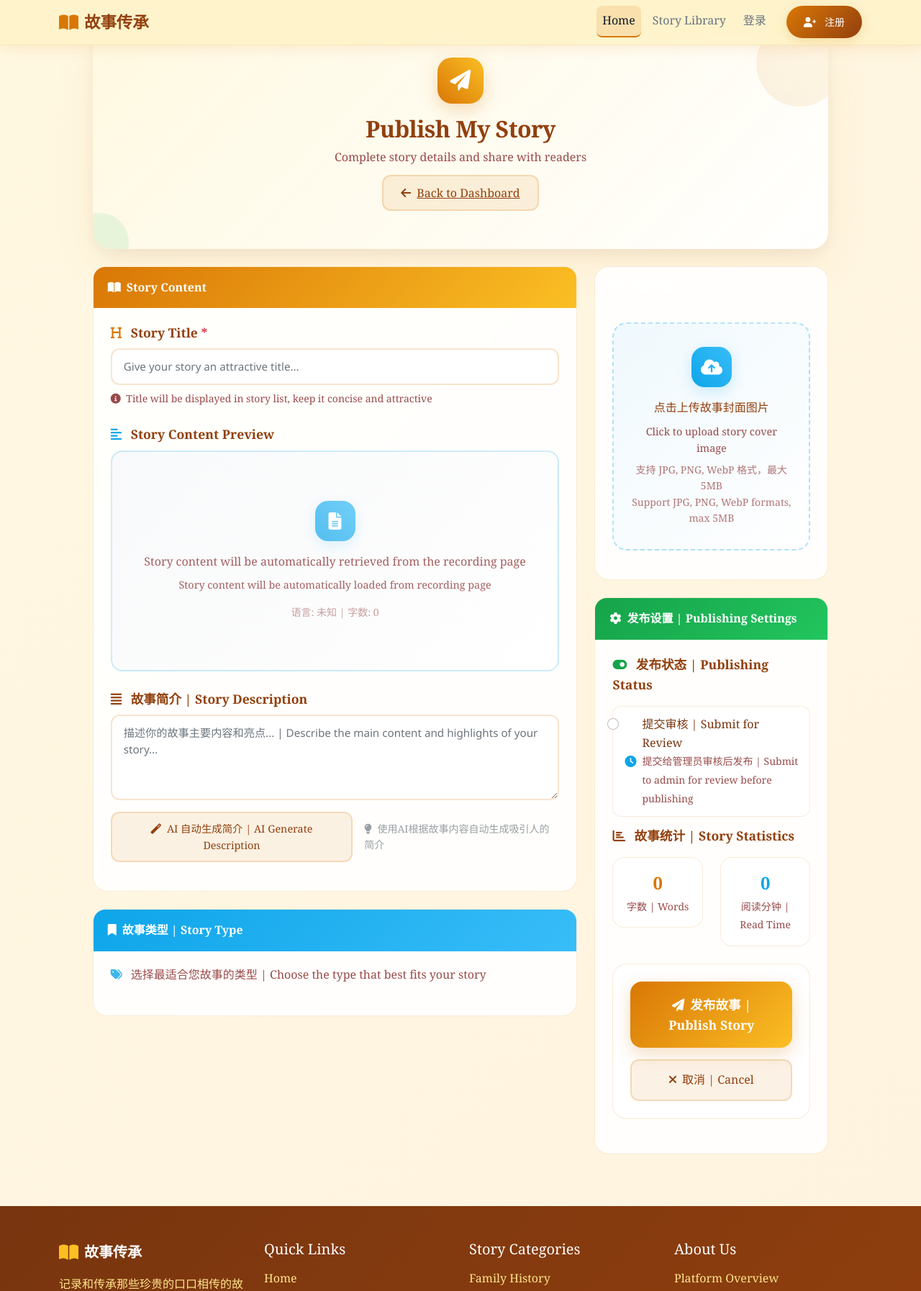
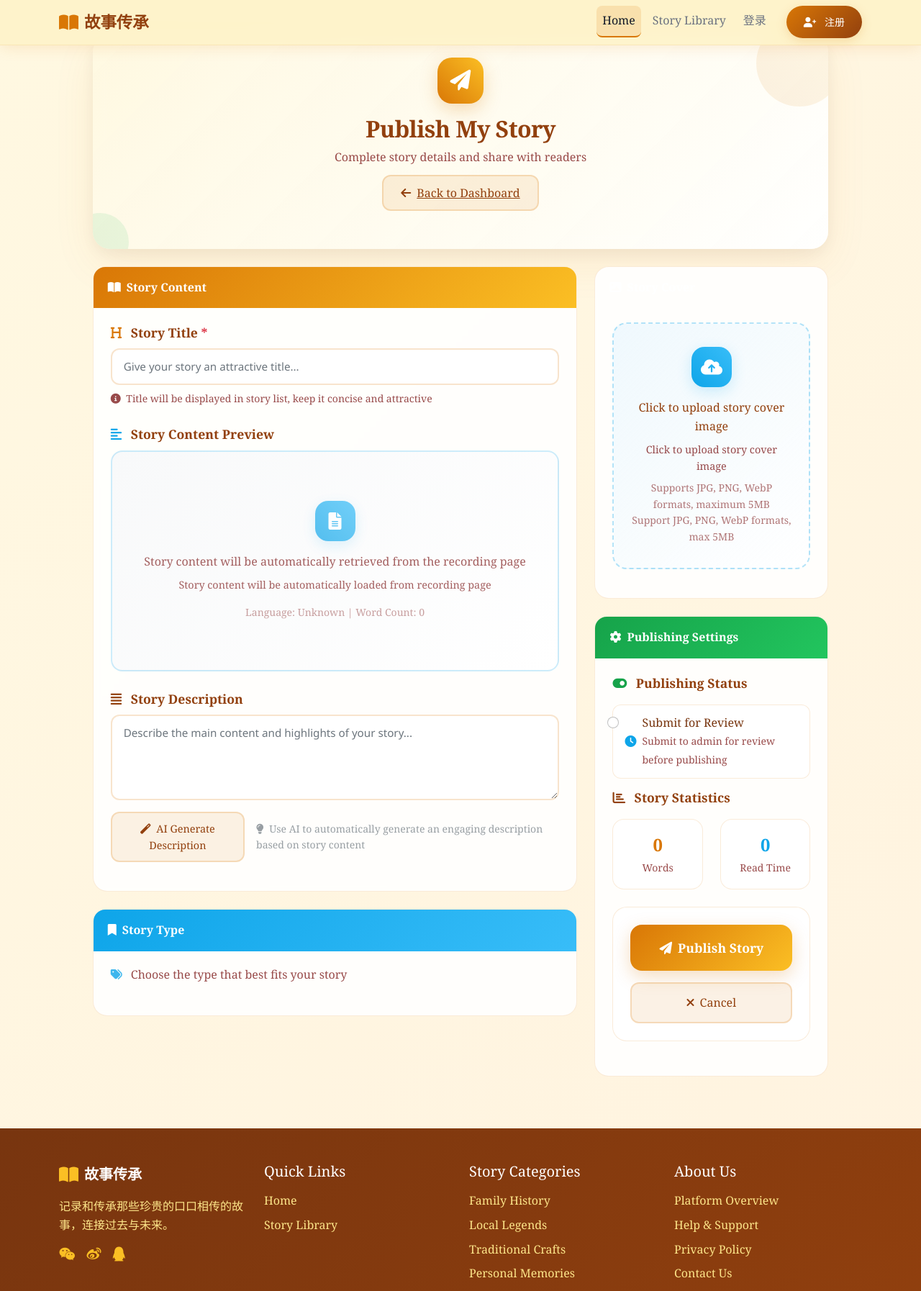
Before and after one commit to liyxianren/ai_story, a Flask app: template templates/publish_story.html in a window 1280 px wide. Shown: the top 1794 px of the page at 72% size. Run offline with Flask 3, Linux system fonts and the light colour scheme; the template is opened without the code that fills it, so the values that code supplies are empty; some libraries are stand-ins or nearby versions.

Commit message:
PUBLISH STORY NOW COMPLETELY ENGLISH - ALL Chinese Text Removed
🌍 PUBLISH STORY PAGE 100% ENGLISH COMPLETION:

✅ FINAL CLEANUP - REMOVED ALL REMAINING CHINESE:
- JavaScript comments: 高亮选中的卡片 → Highlight selected card
- Alert messages: 图片文件过大 → Image file too large
- UI buttons: 移除 | Remove → Remove
- Upload text: 点击上传故事封面图片 → Click to upload story cover image
- File format info: 支持 JPG, PNG, WebP 格式 → Supports JPG, PNG, WebP formats
- Validation alerts: 请先确保故事内容已加载 → Please ensure story content is loaded first
- Loading states: 生成中... → Generating...
- Error messages: 生成简介失败 → Failed to generate description
- Network errors: 网络错误，请稍后重试 → Network error, please try again later
- Form validation: 请输入故事标题 → Please enter story title
- Content validation: 故事内容不能为空 → Story content cannot be empty
- Type selection: 请为您的故事选择一个类型 → Please select a type for your story

🎯 FINAL VERIFICATION: grep confirms ZERO Chinese characters

📝 PUBLISH STORY STATUS: 100% ENGLISH COMPLETE
✅ All UI text and labels
✅ All error and validation messages
✅ All JavaScript alerts and prompts
✅ All loading and status messages
✅ All form placeholders and help text
✅ All comments and documentation

🚀 ACHIEVEMENT: English users now have seamless story publishing experience!

```diff
--- a/templates/publish_story.html
+++ b/templates/publish_story.html
@@ -4,7 +4,7 @@
 
 {% block extra_css %}
 <style>
-/* 发布页面现代化样式 */
+/* Publish Page Modern Styles */
 .publish-container {
     background: linear-gradient(135deg, rgba(255, 248, 225, 0.9) 0%, rgba(255, 255, 255, 0.95) 100%);
     border-radius: 24px;
@@ -215,7 +215,7 @@
     font-weight: 600;
 }
 
-/* 响应式设计 */
+/* Responsive Design */
 @media (max-width: 768px) {
     .publish-container {
         padding: 24px;
@@ -339,8 +339,8 @@
                                             <p class="mb-2" style="font-size: 1rem;">Story content will be automatically retrieved from the recording page</p>
                                             <p class="mb-0" style="font-size: 0.9rem;">Story content will be automatically loaded from recording page</p>
                                             <small class="d-block mt-3" style="opacity: 0.6;">
-                                                语言: <span id="storyLanguage" class="fw-semibold">未知</span> |
-                                                字数: <span id="wordCount" class="fw-semibold">0</span>
+                                                Language: <span id="storyLanguage" class="fw-semibold">Unknown</span> |
+                                                Word Count: <span id="wordCount" class="fw-semibold">0</span>
                                             </small>
                                         </div>
                                     </div>
@@ -354,17 +354,17 @@
                             <div class="mb-3">
                                 <label for="storyDescription" class="form-label fw-bold" style="color: var(--warm-primary-dark); font-size: 1.1rem;">
                                     <i class="fas fa-align-justify me-2" style="color: var(--warm-accent);"></i>
-                                    故事简介 | Story Description
+                                    Story Description
                                 </label>
                                 <textarea class="form-control form-control-modern" id="storyDescription" name="description"
-                                          rows="4" placeholder="描述你的故事主要内容和亮点... | Describe the main content and highlights of your story..." style="resize: vertical;"></textarea>
+                                          rows="4" placeholder="Describe the main content and highlights of your story..." style="resize: vertical;"></textarea>
                                 <div class="d-flex align-items-center mt-3">
                                     <button type="button" class="btn-modern-outline" id="generateDescriptionBtn" style="padding: 10px 20px; font-size: 0.9rem;">
-                                        <i class="fas fa-magic me-2"></i>AI 自动生成简介 | AI Generate Description
+                                        <i class="fas fa-magic me-2"></i>AI Generate Description
                                     </button>
                                     <small class="text-muted ms-3" style="opacity: 0.7;">
                                         <i class="fas fa-lightbulb me-1" style="color: var(--warm-accent);"></i>
-                                        使用AI根据故事内容自动生成吸引人的简介
+                                        Use AI to automatically generate an engaging description based on story content
                                     </small>
                                 </div>
                             </div>
@@ -373,12 +373,12 @@
                         <!-- Story Type Selection Card -->
                         <div class="modern-card">
                             <div class="card-header-modern card-header-info">
-                                <i class="fas fa-bookmark me-2"></i>故事类型 | Story Type
+                                <i class="fas fa-bookmark me-2"></i>Story Type
                             </div>
 
                             <p style="color: var(--warm-secondary); margin-bottom: 20px; opacity: 0.8;">
                                 <i class="fas fa-tags me-2" style="color: var(--warm-info);"></i>
-                                选择最适合您故事的类型 | Choose the type that best fits your story
+                                Choose the type that best fits your story
                             </p>
 
                             <!-- Story Types -->
@@ -397,7 +397,7 @@
                                         </div>
                                     </div>
                                     <p class="mb-0" style="color: var(--warm-primary-dark); font-weight: 500;">
-                                        正在加载故事类型... | Loading story types...
+                                        Loading story types...
                                     </p>
                                 </div>
                             </div>
@@ -409,7 +409,7 @@
                         <!-- Cover Image Card -->
                         <div class="modern-card">
                             <div class="card-header-modern card-header-warning">
-                                <i class="fas fa-image me-2"></i>故事封面 | Story Cover
+                                <i class="fas fa-image me-2"></i>Story Cover
                             </div>
 
                             <!-- Image Upload Area -->
@@ -426,13 +426,13 @@
                                             <i class="fas fa-cloud-upload-alt" style="font-size: 1.5rem; color: white;"></i>
                                         </div>
                                         <p style="color: var(--warm-primary-dark); font-weight: 500; margin-bottom: 8px;">
-                                            点击上传故事封面图片
+                                            Click to upload story cover image
                                         </p>
                                         <p style="color: var(--warm-secondary); font-size: 0.9rem; margin-bottom: 0; opacity: 0.8;">
                                             Click to upload story cover image
                                         </p>
                                         <small style="color: var(--warm-secondary); opacity: 0.6; margin-top: 8px; display: block;">
-                                            支持 JPG, PNG, WebP 格式，最大 5MB<br>
+                                            Supports JPG, PNG, WebP formats, maximum 5MB<br>
                                             Support JPG, PNG, WebP formats, max 5MB
                                         </small>
                                     </div>
@@ -445,14 +445,14 @@
                         <!-- Publishing Options Card -->
                         <div class="modern-card">
                             <div class="card-header-modern card-header-success">
-                                <i class="fas fa-cog me-2"></i>发布设置 | Publishing Settings
+                                <i class="fas fa-cog me-2"></i>Publishing Settings
                             </div>
 
                             <!-- Publishing Status -->
                             <div class="mb-4">
                                 <label class="form-label fw-bold" style="color: var(--warm-primary-dark); font-size: 1.1rem; margin-bottom: 16px;">
                                     <i class="fas fa-toggle-on me-2" style="color: var(--warm-success);"></i>
-                                    发布状态 | Publishing Status
+                                    Publishing Status
                                 </label>
                                 <div class="form-check form-check-modern">
                                     <input class="form-check-input" type="radio" name="status" id="statusPending" value="pending">
@@ -460,8 +460,8 @@
                                         <div class="d-flex align-items-center">
                                             <i class="fas fa-clock me-2" style="color: var(--warm-info);"></i>
                                             <div>
-                                                <div class="fw-semibold">提交审核 | Submit for Review</div>
-                                                <small style="color: var(--warm-secondary); opacity: 0.8;">提交给管理员审核后发布 | Submit to admin for review before publishing</small>
+                                                <div class="fw-semibold">Submit for Review</div>
+                                                <small style="color: var(--warm-secondary); opacity: 0.8;">Submit to admin for review before publishing</small>
                                             </div>
                                         </div>
                                     </label>
@@ -473,19 +473,19 @@
                             <div class="mb-3">
                                 <label class="form-label fw-bold" style="color: var(--warm-primary-dark); font-size: 1.1rem; margin-bottom: 16px;">
                                     <i class="fas fa-chart-bar me-2" style="color: var(--warm-accent);"></i>
-                                    故事统计 | Story Statistics
+                                    Story Statistics
                                 </label>
                                 <div class="row">
                                     <div class="col-6">
                                         <div class="stats-card">
                                             <div style="color: var(--warm-primary); font-weight: bold; font-size: 1.5rem;" id="displayWordCount">0</div>
-                                            <small style="color: var(--warm-secondary); opacity: 0.8;">字数 | Words</small>
+                                            <small style="color: var(--warm-secondary); opacity: 0.8;">Words</small>
                                         </div>
                                     </div>
                                     <div class="col-6">
                                         <div class="stats-card">
                                             <div style="color: var(--warm-info); font-weight: bold; font-size: 1.5rem;" id="readingTime">0</div>
-                                            <small style="color: var(--warm-secondary); opacity: 0.8;">阅读分钟 | Read Time</small>
+                                            <small style="color: var(--warm-secondary); opacity: 0.8;">Read Time</small>
                                         </div>
                                     </div>
                                 </div>
@@ -496,10 +496,10 @@
                         <div class="modern-card">
                             <div class="d-grid gap-3">
                                 <button type="submit" class="btn-modern-primary" style="font-size: 1.1rem; padding: 18px 32px;">
-                                    <i class="fas fa-paper-plane me-2"></i>发布故事 | Publish Story
+                                    <i class="fas fa-paper-plane me-2"></i>Publish Story
                                 </button>
                                 <button type="button" class="btn-modern-outline" onclick="window.history.back()" style="padding: 14px 24px;">
-                                    <i class="fas fa-times me-2"></i>取消 | Cancel
+                                    <i class="fas fa-times me-2"></i>Cancel
                                 </button>
                             </div>
                         </div>
@@ -516,8 +516,8 @@
         <div class="modal-content">
             <div class="modal-body text-center py-4">
                 <div class="spinner-border text-primary mb-3" role="status"></div>
-                <h5 id="loadingMessage">正在处理...</h5>
-                <p class="text-muted mb-0">请稍候，不要关闭页面</p>
+                <h5 id="loadingMessage">Processing...</h5>
+                <p class="text-muted mb-0">Please wait, do not close this page</p>
             </div>
         </div>
     </div>
@@ -553,8 +553,8 @@ function loadStoryFromSession() {
             const content = data.polished_content || data.transcription || '';
             const isPolished = !!data.polished_content;
             const badge = isPolished ?
-                '<span class="badge bg-success mb-2"><i class="fas fa-magic me-1"></i>AI润色版本 | AI Polished</span>' :
-                '<span class="badge bg-warning text-dark mb-2"><i class="fas fa-microphone me-1"></i>原始转录 | Raw Transcription</span>';
+                '<span class="badge bg-success mb-2"><i class="fas fa-magic me-1"></i>AI Polished</span>' :
+                '<span class="badge bg-warning text-dark mb-2"><i class="fas fa-microphone me-1"></i>Raw Transcription</span>';
 
             contentPreview.innerHTML = `
                 <div class="p-3">
@@ -571,12 +571,12 @@ function loadStoryFromSession() {
 
         if (storyContent) storyContent.value = data.polished_content || data.transcription || '';
         if (languageCode) languageCode.value = data.language || 'zh-CN';
-        if (languageName) languageName.value = data.language_name || '中文';
+        if (languageName) languageName.value = data.language_name || 'Chinese';
 
         // Update language display
         const storyLanguage = document.getElementById('storyLanguage');
         if (storyLanguage) {
-            storyLanguage.textContent = data.language_name || '中文';
+            storyLanguage.textContent = data.language_name || 'Chinese';
         }
 
         // Calculate and display word count
@@ -620,16 +620,16 @@ async function loadStoryTypes() {
             renderStoryTypes(data.story_types);
         } else {
             document.getElementById('storyTypes').innerHTML =
-                '<div class="alert alert-warning">加载故事类型失败，请刷新页面重试</div>';
+                '<div class="alert alert-warning">Failed to load story types, please refresh and try again</div>';
         }
     } catch (error) {
         console.error('Failed to load story types:', error);
         document.getElementById('storyTypes').innerHTML =
-            '<div class="alert alert-danger">网络错误，无法加载故事类型</div>';
+            '<div class="alert alert-danger">Network error, unable to load story types</div>';
     }
 }
 
-// Render story types - 现代化设计
+// Render story types - Modern Design
 function renderStoryTypes(storyTypes) {
     const container = document.getElementById('storyTypes');
     container.innerHTML = '';
@@ -666,12 +666,12 @@ function renderStoryTypes(storyTypes) {
     // Add click handlers for story type cards
     container.querySelectorAll('input[type="radio"]').forEach(radio => {
         radio.addEventListener('change', function() {
-            // 重置所有卡片样式
+            // Reset all card styles
             container.querySelectorAll('.story-type-card-modern').forEach(card => {
                 card.classList.remove('selected');
             });
 
-            // 高亮选中的卡片
+            // Highlight selected card
             const selectedCard = container.querySelector(`label[for="${this.id}"] .story-type-card-modern`);
             if (selectedCard) {
                 selectedCard.classList.add('selected');
@@ -687,7 +687,7 @@ function previewImage(input) {
 
         // Validate file size (5MB max)
         if (file.size > 5 * 1024 * 1024) {
-            alert('图片文件过大，请选择小于5MB的图片');
+                            alert('Image file too large, please select an image smaller than 5MB');
             input.value = '';
             return;
         }
@@ -711,7 +711,7 @@ function previewImage(input) {
                             border-color: rgba(239, 68, 68, 0.3);
                             color: #dc2626;
                         ">
-                            <i class="fas fa-times me-1"></i>移除 | Remove
+                            <i class="fas fa-times me-1"></i>Remove
                         </button>
                     </div>
                 </div>
@@ -735,13 +735,13 @@ function removeImage() {
             <i class="fas fa-cloud-upload-alt" style="font-size: 1.5rem; color: white;"></i>
         </div>
         <p style="color: var(--warm-primary-dark); font-weight: 500; margin-bottom: 8px;">
-            点击上传故事封面图片
+                                Click to upload story cover image
         </p>
         <p style="color: var(--warm-secondary); font-size: 0.9rem; margin-bottom: 0; opacity: 0.8;">
             Click to upload story cover image
         </p>
         <small style="color: var(--warm-secondary); opacity: 0.6; margin-top: 8px; display: block;">
-            支持 JPG, PNG, WebP 格式，最大 5MB<br>
+                            Supports JPG, PNG, WebP formats, maximum 5MB<br>
             Support JPG, PNG, WebP formats, max 5MB
         </small>
     `;
@@ -751,13 +751,13 @@ function removeImage() {
 document.getElementById('generateDescriptionBtn').addEventListener('click', async function() {
     const content = document.getElementById('storyContent').value;
     if (!content.trim()) {
-        alert('请先确保故事内容已加载');
+        alert('Please ensure story content is loaded first');
         return;
     }
 
     const btn = this;
     const originalText = btn.innerHTML;
-    btn.innerHTML = '<i class="fas fa-spinner fa-spin"></i> 生成中...';
+    btn.innerHTML = '<i class="fas fa-spinner fa-spin"></i> Generating...';
     btn.disabled = true;
 
     try {
@@ -774,11 +774,11 @@ document.getElementById('generateDescriptionBtn').addEventListener('click', asyn
         if (data.success) {
             document.getElementById('storyDescription').value = data.description;
         } else {
-            alert('生成简介失败: ' + data.error);
+            alert('Failed to generate description: ' + data.error);
         }
     } catch (error) {
         console.error('Error generating description:', error);
-        alert('网络错误，请稍后重试');
+        alert('Network error, please try again later');
     } finally {
         btn.innerHTML = originalText;
         btn.disabled = false;
@@ -797,13 +797,13 @@ function setupFormValidation() {
         const content = document.getElementById('storyContent').value.trim();
 
         if (!title) {
-            alert('请输入故事标题');
+            alert('Please enter story title');
             document.getElementById('storyTitle').focus();
             return;
         }
 
         if (!content) {
-            alert('故事内容不能为空，请从录制页面获取内容');
+            alert('Story content cannot be empty, please get content from recording page');
             return;
         }
 
@@ -811,7 +811,7 @@ function setupFormValidation() {
         const selectedType = document.querySelector('input[name="story_type"]:checked');
 
         if (!selectedType) {
-            alert('请为您的故事选择一个类型！');
+            alert('Please select a type for your story!');
             return;
         }
 
@@ -846,7 +846,7 @@ function setupFormValidation() {
         } catch (error) {
             hideLoadingModal();
             console.error('Error publishing story:', error);
-            alert('网络错误，请稍后重试');
+            alert('Network error, please try again later');
         }
     });
 }
```
Also changed, not shown: email_service.py (+9 -9 lines), templates/story_library.html (+4 -4 lines).
